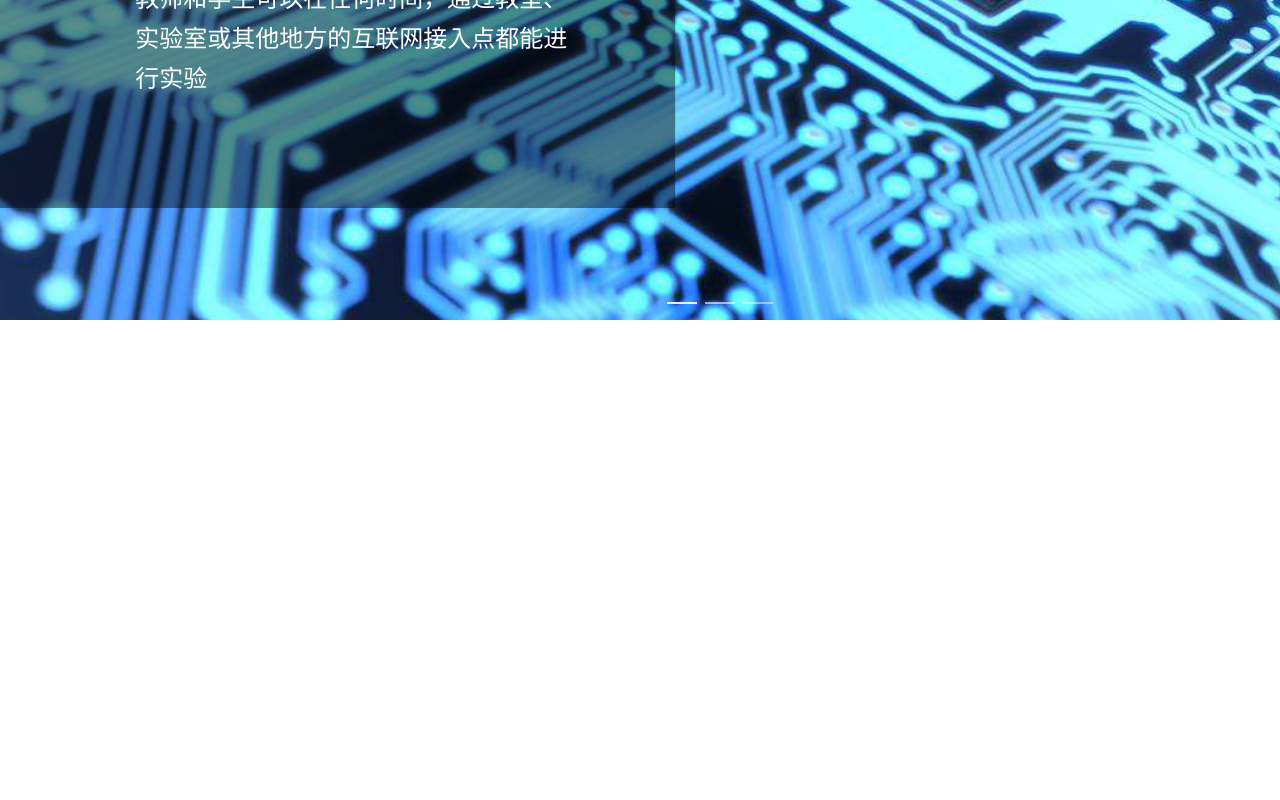
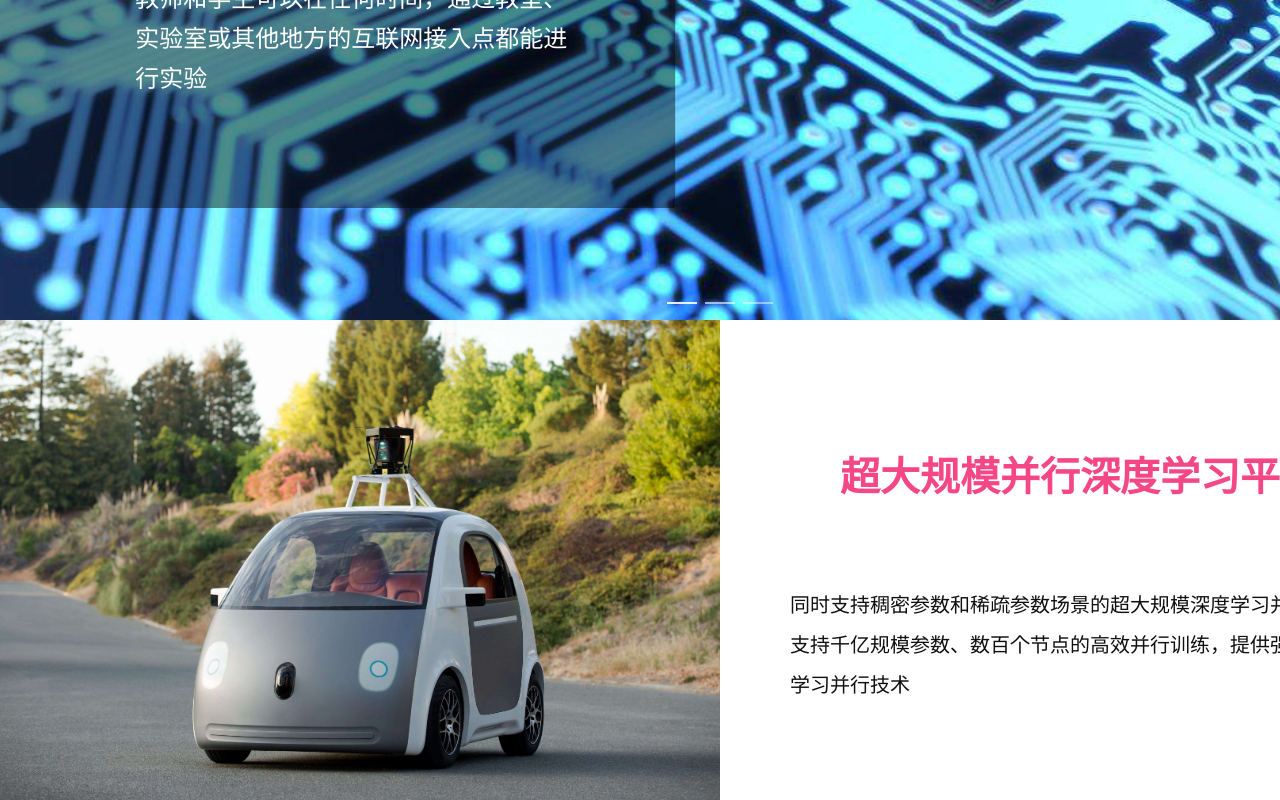
Before and after one commit to iwherew/lab, a Vue app: page / in a window 1280 px wide. Shown: the part 340-1140 px from the top of the page. Before the commit the page ends 800 px from the top, so only its background shows below. Built offline with nearby package versions, Linux system fonts and the light colour scheme.

Commit message:
首页介绍

```diff
--- a/src/pages/officialWebsite/Home/Home.vue
+++ b/src/pages/officialWebsite/Home/Home.vue
@@ -2,13 +2,15 @@
   <div class="home">
     <lab-nav/>
     <carousel/>
+    <introduce/>
   </div>
 </template>
 <script>
   import labNav from "../../../components/labNav";
   import carousel from "./carousel";
+  import introduce from "./introduce";
   export default {
-    components: {labNav,carousel},
+    components: {labNav,carousel,introduce},
   }
 </script>
 <style scoped lang="less">
--- a/src/pages/officialWebsite/Home/carousel.vue
+++ b/src/pages/officialWebsite/Home/carousel.vue
@@ -1,12 +1,12 @@
 <template>
 <!-- 首页轮播 -->
   <div class="block">
-    <el-carousel height="590px" interval=5000>
+    <el-carousel height="590px" :interval='5000'>
       <el-carousel-item v-for="(item, index) in carouselItems" :key="index">
         <div class="bg carousel-item flex-c" :style="{'backgroundImage': 'url('+item.img+')'}">
           <div class="inner-box">
-            <div class="title">{{item.title}}</div>
-            <div class="context">{{item.context}}</div>
+            <div class="title one-line">{{item.title}}</div>
+            <div class="context four-lines">{{item.context}}</div>
           </div>
         </div>
       </el-carousel-item>
@@ -57,19 +57,11 @@
     color: #00D2D4;
     margin: 65px 100px 30px 180px;
     font-weight: bold;
-    white-space: nowrap;/*不允许换行*/
-    overflow: hidden;/*超出隐藏*/
-    text-overflow: ellipsis;/*文本超出三点代替*/
   }
   .context{
     font-size: 24px;
     color: #FFFFFF;
     margin: 0 100px 30px 180px;
     line-height:40px;
-    overflow: hidden;  //隐藏多余行数
-    text-overflow: ellipsis;
-    display: -webkit-box;
-    -webkit-line-clamp: 4; //规定显示几行，其余行数用小数点代替
-    -webkit-box-orient: vertical;  //规定为垂直方向排列
   }
 </style>
--- /dev/null
+++ b/src/pages/officialWebsite/Home/introduce.vue
@@ -0,0 +1,62 @@
+<template>
+  <div class="introduces">
+    <div class="introduce-item flex" v-for="(item, index) in introItems" :key="index">
+      <div class="img bg" :style="{'backgroundImage':'url('+item.img+')'}"></div>
+      <div class="context-box flex-c">
+        <div class="title one-line">{{item.title}}</div>
+        <div class="context four-lines">{{item.context}}</div>
+      </div>
+    </div>
+  </div>
+</template>
+<script>
+  import introduce01 from '../../../images/officialWebsite/home/introduce01.jpg'
+  export default {
+    data(){
+      return{
+        introItems:[
+          {
+            img: introduce01,
+            title: '超大规模并行深度学习平台',
+            context:  '同时支持稠密参数和稀疏参数场景的超大规模深度学习并行训练，支持千亿规模参数、数百个节点的高效并行训练，提供强大的深度学习并行技术'
+          },
+        ]
+      }
+    }
+  }
+</script>
+<style scoped lang="less">
+  .introduces{
+    width: 100%;
+  }
+  .introduce-item{
+    width: 100%;
+    height: 480px;
+    background: #FFFFFF;
+  }
+  .img{
+    width: 50%;
+    height: 480px;
+  }
+  .context-box{
+    width: 50%;
+    align-items: center;
+    justify-content: space-evenly;
+  }
+  .title{
+    width: 650px;
+    margin-top: 90px;
+    text-align: center;
+    font-size: 40px;
+    color: #F54785;
+    font-weight: bold;
+  }
+  .context{
+    width: 580px;
+    margin-top: 40px;
+    margin-bottom: 50px;
+    font-size: 20px;
+    color: #101010;
+    line-height: 40px;
+  }
+</style>
--- a/src/styles/common.css
+++ b/src/styles/common.css
@@ -10,3 +10,32 @@
   display: flex;
   flex-direction: column;
 }
+.one-line{
+  white-space: nowrap;/*不允许换行*/
+  overflow: hidden;/*超出隐藏*/
+  text-overflow: ellipsis;/*文本超出三点代替*/
+}
+
+.two-lines{
+  overflow: hidden; /*隐藏多余行数*/
+  text-overflow: ellipsis;
+  display: -webkit-box;
+  -webkit-line-clamp: 2; /*规定显示几行，其余行数用小数点代替*/
+  -webkit-box-orient: vertical;  /*规定为垂直方向排列*/
+}
+
+.three-lines{
+  overflow: hidden;
+  text-overflow: ellipsis;
+  display: -webkit-box;
+  -webkit-line-clamp: 3;
+  -webkit-box-orient: vertical;
+}
+
+.four-lines{
+  overflow: hidden;
+  text-overflow: ellipsis;
+  display: -webkit-box;
+  -webkit-line-clamp: 4;
+  -webkit-box-orient: vertical;
+}
```
Also changed, not shown: src/images/officialWebsite/home/introduce01.jpg (added).
